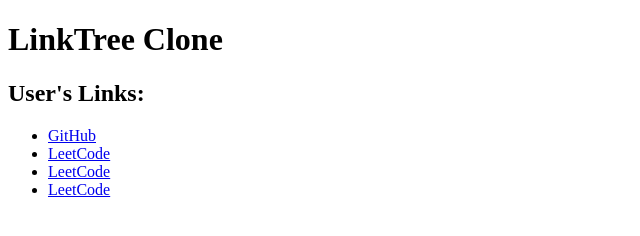
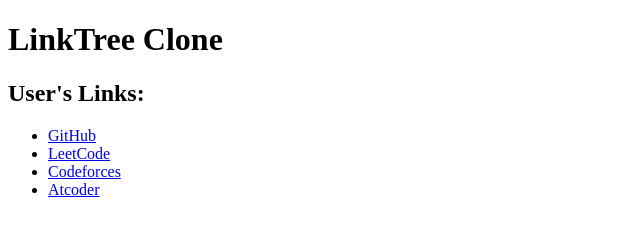
Before and after one commit to AnujKumarSingh-Code/Tracking1, a website: page public/index.html in a window 1280 px wide. Shown: the full height of the page, 0-640 px from the left. Drawn offline with Linux system fonts and the light colour scheme.

Commit message:
Update index.html

```diff
--- a/public/index.html
+++ b/public/index.html
@@ -65,8 +65,8 @@
     <ul>
         <li><a href="https://github.com/AnujKumarSingh-Code" data-page-owner-id="123" class="track-click">GitHub</a></li>
         <li><a href="https://leetcode.com/u/Anuj_Kumar_Coder/" data-page-owner-id="123" class="track-click">LeetCode</a></li>
-        <li><a href="https://codeforces.com/profile/-Anuj_Kumar-" data-page-owner-id="anuj" class="track-click">LeetCode</a></li>
-        <li><a href="https://atcoder.jp/" data-page-owner-id="ankit" class="track-click">LeetCode</a></li>
+        <li><a href="https://codeforces.com/profile/-Anuj_Kumar-" data-page-owner-id="anuj" class="track-click">Codeforces</a></li>
+        <li><a href="https://atcoder.jp/" data-page-owner-id="ankit" class="track-click">Atcoder</a></li>
     </ul>
 
     <!-- Click Tracking JavaScript -->
```
